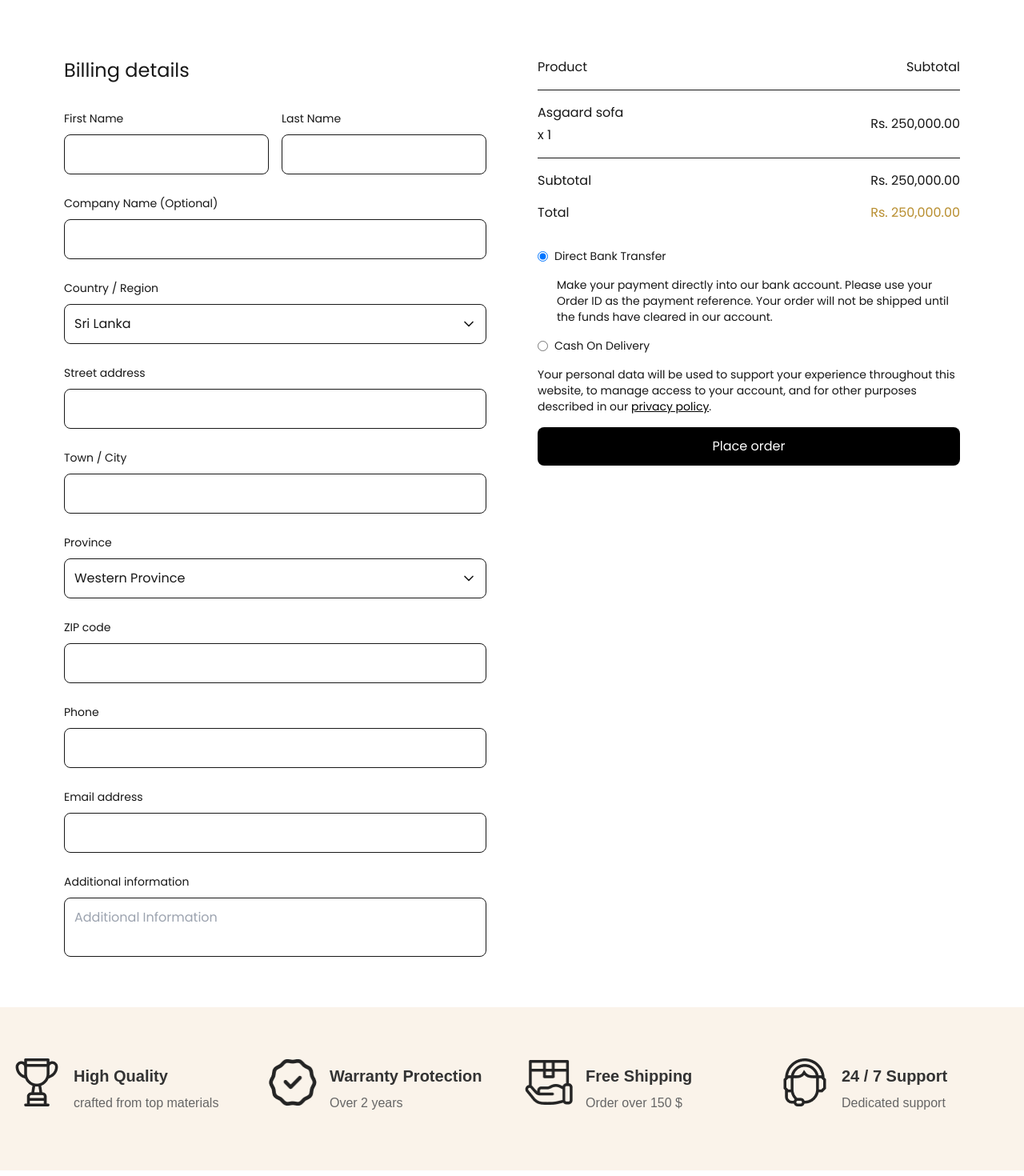
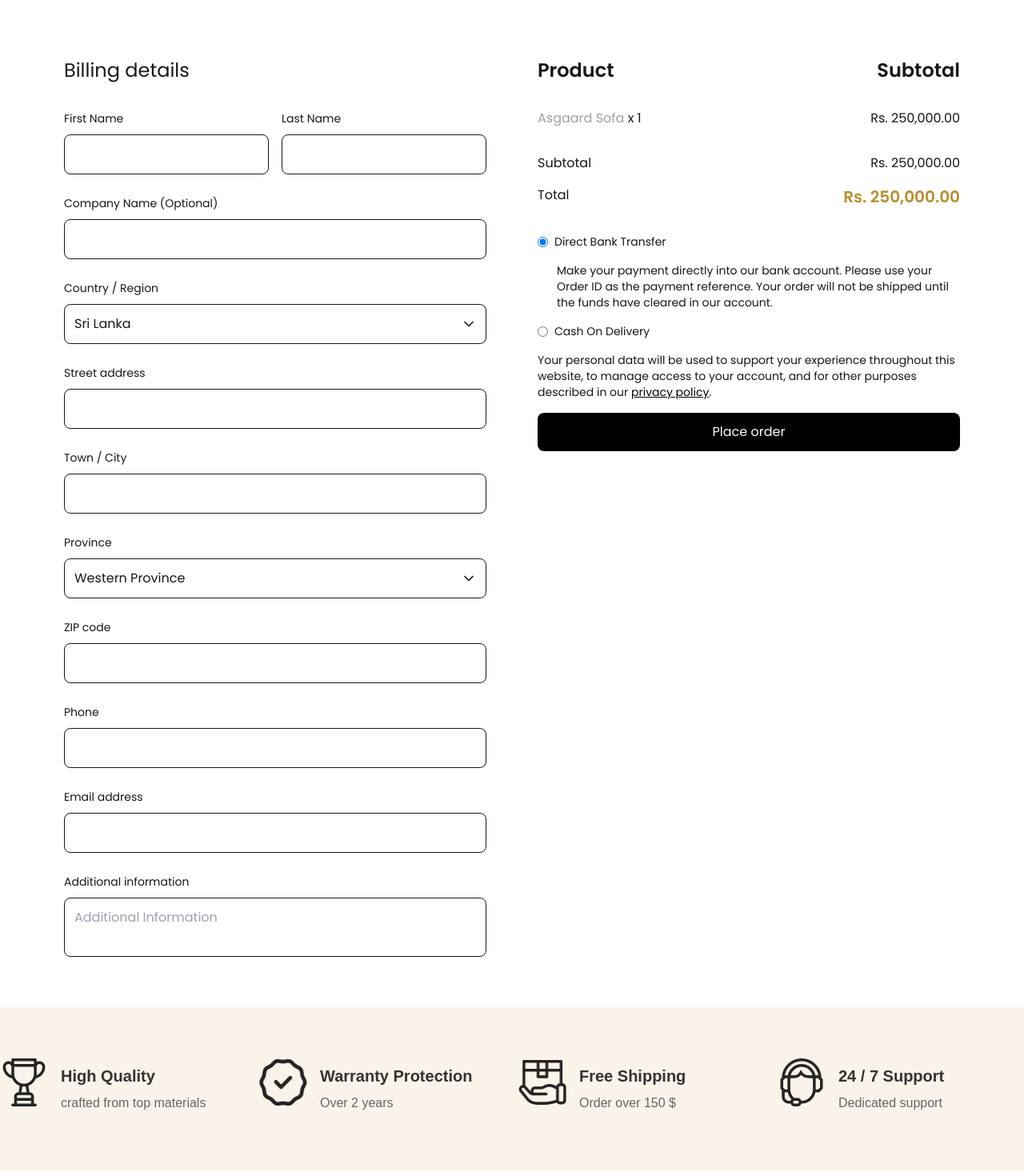
Before and after one commit to codeWithHak/marketplace-hackathon-q2, a Next.js app: page /checkout in a window 1280 px wide. Shown: the part 380-1850 px from the top of the page at 80% size. Built offline with nearby package versions, Linux system fonts and the light colour scheme.

Commit message:
final touches

```diff
--- a/src/app/blog/page.tsx
+++ b/src/app/blog/page.tsx
@@ -301,7 +301,7 @@ export default function BlogPage() {
         </div>
 
         {/* Features */}
-        <div className="w-full bg-[#FAF3EA] mx-auto px-4 py-16 my-6">
+        <div className="w-full bg-[#FAF3EA] mx-auto px-4 py-16 my-6 pl-6 lg:pl-0">
           <div className="grid grid-cols-1 sm:grid-cols-2 lg:grid-cols-4 gap-8 max-w-7xl mx-auto">
             {features.map((feature) => (
               <div
--- a/src/app/cart/page.tsx
+++ b/src/app/cart/page.tsx
@@ -123,7 +123,7 @@ export default function Cart() {
         </div>
       </div>
     </div>
-    <div className="w-full bg-[#FAF3EA] mx-auto px-4 py-16 mt-6">
+    <div className="w-full bg-[#FAF3EA] mx-auto px-4 py-16 mt-6 pl-6 lg:pl-0">
         <div className="grid grid-cols-1 sm:grid-cols-2 lg:grid-cols-4 gap-8 max-w-7xl mx-auto">
           {features.map((feature) => (
             <div
--- a/src/app/checkout/page.tsx
+++ b/src/app/checkout/page.tsx
@@ -167,14 +167,14 @@ export default function Checkout() {
         <div className="space-y-8">
           <div className="space-y-4">
             <div className="flex justify-between text-sm md:text-base">
-              <span>Product</span>
-              <span>Subtotal</span>
+              <span className='text-base lg:text-2xl font-poppinsSemiBold'>Product</span>
+              <span className='text-base lg:text-2xl font-poppinsSemiBold'>Subtotal</span>
             </div>
 
-            <div className="flex justify-between items-center py-4 border-y text-sm md:text-base">
+            <div className="flex justify-between items-center py-4  text-sm md:text-base">
               <div className="space-y-1">
-                <p>Asgaard sofa</p>
-                <p className="text-gray-500">x 1</p>
+                <p className=''><span className='text-lightGray'>Asgaard Sofa </span> x 1</p>
+
               </div>
               <span>Rs. 250,000.00</span>
             </div>
@@ -186,7 +186,7 @@ export default function Checkout() {
 
             <div className="flex justify-between font-medium">
               <span>Total</span>
-              <span className="text-[#B88E2F]">Rs. 250,000.00</span>
+              <span className="text-brown lg:text-xl font-poppinsSemiBold">Rs. 250,000.00</span>
             </div>
           </div>
 
@@ -221,7 +221,7 @@ export default function Checkout() {
         </div>
       </div>
     </div>
-    <div className="w-full bg-[#FAF3EA] mx-auto px-4 py-16 mt-6">
+    <div className="w-full bg-[#FAF3EA] mx-auto px-4 py-16 mt-6 pl-6 lg:pl-0">
         <div className="grid grid-cols-1 sm:grid-cols-2 lg:grid-cols-4 gap-8 max-w-7xl mx-auto">
           {features.map((feature) => (
             <div
--- a/src/app/contact/page.tsx
+++ b/src/app/contact/page.tsx
@@ -152,7 +152,7 @@ export default function ContactPage() {
       </div>
 
     </div>
-    <div className="w-full bg-[#FAF3EA] mx-auto px-4 py-16 mt-6 ">
+    <div className="w-full bg-[#FAF3EA] mx-auto px-4 py-16 mt-6 pl-6 lg:pl-0">
         <div className="grid grid-cols-1 sm:grid-cols-2 lg:grid-cols-4 gap-8 max-w-7xl mx-auto">
           {features.map((feature) => (
             <div
--- a/src/app/shop/page.tsx
+++ b/src/app/shop/page.tsx
@@ -312,7 +312,7 @@ export default function ShopHeader() {
       </div>
 
       {/* Features */}
-      <div className="w-full bg-[#FAF3EA] mx-auto px-4 py-16 my-6">
+      <div className="w-full bg-[#FAF3EA] mx-auto px-4 py-16 my-6 pl-6 lg:pl-0">
         <div className="grid grid-cols-1 sm:grid-cols-2 lg:grid-cols-4 gap-8 max-w-7xl mx-auto">
           {features.map((feature) => (
             <div
```
